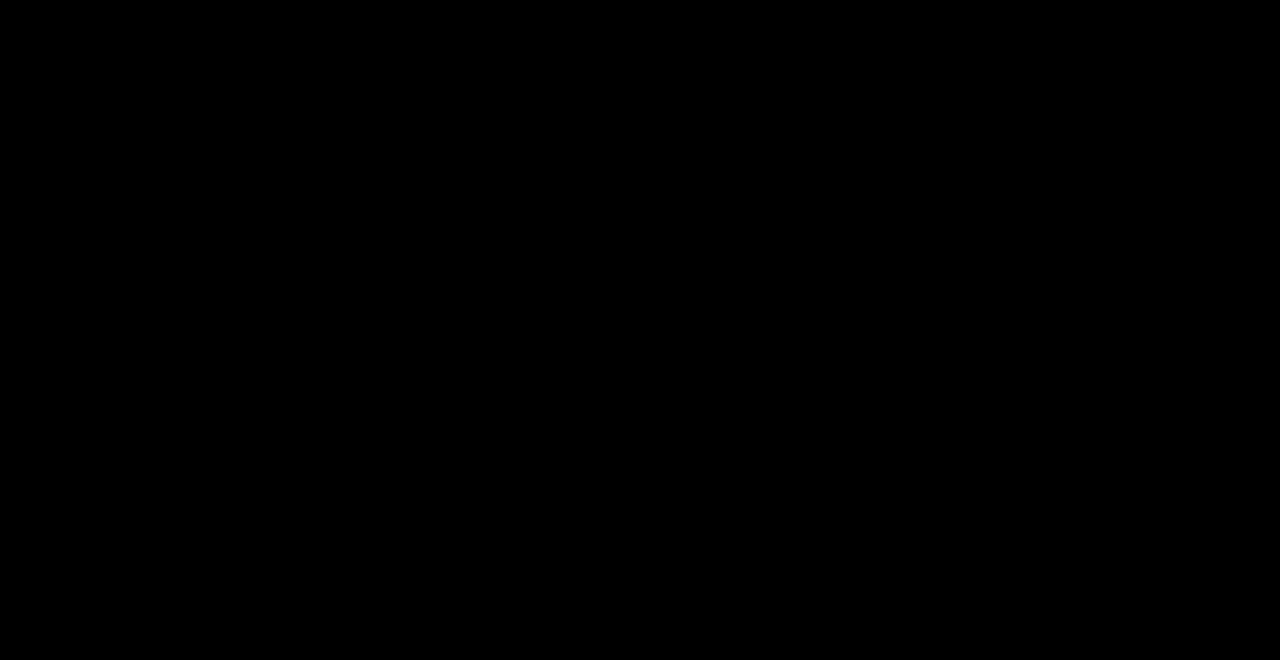
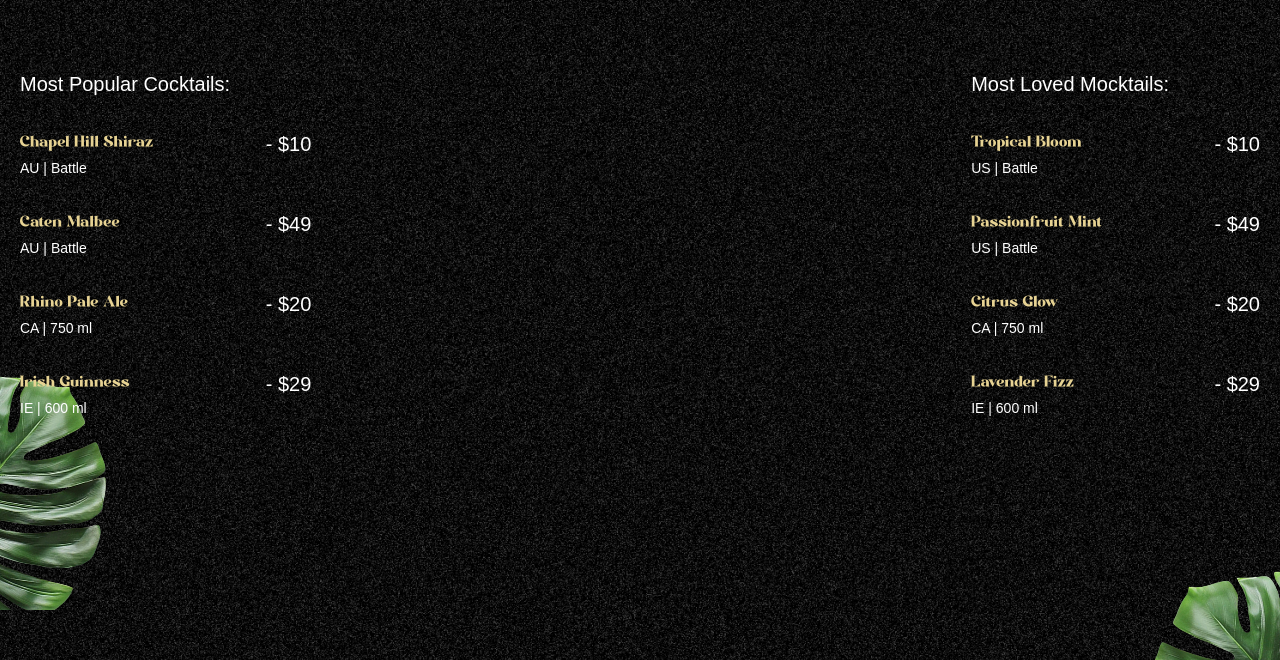
Before and after one commit to nikhil969rockss/mocktail-website, a React (Vite) app: page / in a window 1280 px wide. Shown: the part 890-1550 px from the top of the page. Built offline with nearby package versions, Linux system fonts and the light colour scheme.

Commit message:
implement cocktails section

```diff
--- a/src/App.jsx
+++ b/src/App.jsx
@@ -2,6 +2,7 @@
 import { ScrollTrigger, SplitText } from "gsap/all";
 import Navbar from "./components/Navbar";
 import Hero from "./components/Hero";
+import Cocktails from "./components/Cocktails";
 
 //GSAP plugins
 gsap.registerPlugin(ScrollTrigger, SplitText);
@@ -11,7 +12,7 @@
     <main>
       <Navbar />
       <Hero />
-      <div className="h-dvh bg-black"></div>
+      <Cocktails />
     </main>
   );
 };
--- /dev/null
+++ b/src/components/Cocktails.jsx
@@ -0,0 +1,77 @@
+import { useGSAP } from "@gsap/react";
+import { cocktailLists, mockTailLists } from "../constants";
+import gsap from "gsap";
+
+const Cocktails = () => {
+  useGSAP(() => {
+    const parallaxTimeline = gsap.timeline({
+      scrollTrigger: {
+        trigger: "#cocktails",
+        start: "top 30%",
+        end: "bottom 80%",
+        scrub: true,
+      },
+    });
+
+    parallaxTimeline
+      .from("#c-left-leaf", {
+        x: -100,
+        y: -100,
+      })
+      .from("#c-right-leaf", {
+        x: 100,
+        y: 100,
+      });
+  }, []);
+  return (
+    <section id="cocktails" className="noisy">
+      <img
+        src="/images/cocktail-left-leaf.png"
+        alt="left-leaf"
+        id="c-left-leaf"
+        className=""
+      />
+      <img
+        src="/images/cocktail-right-leaf.png"
+        alt="right-leaf"
+        id="c-right-leaf"
+        className=""
+      />
+      <div className="list">
+        <div className="popular">
+          <h2>Most Popular Cocktails:</h2>
+          <ul>
+            {cocktailLists.map(({ name, country, detail, price }) => (
+              <li key={name} className="">
+                <div className="md:me-28">
+                  <h3>{name}</h3>
+                  <p>
+                    {country} | {detail}
+                  </p>
+                </div>
+                <span>- {price}</span>
+              </li>
+            ))}
+          </ul>
+        </div>
+        <div className="loved">
+          <h2>Most Loved Mocktails:</h2>
+          <ul>
+            {mockTailLists.map(({ name, country, detail, price }) => (
+              <li key={name} className="">
+                <div className="me-28">
+                  <h3>{name}</h3>
+                  <p>
+                    {country} | {detail}
+                  </p>
+                </div>
+                <span>- {price}</span>
+              </li>
+            ))}
+          </ul>
+        </div>
+      </div>
+    </section>
+  );
+};
+export default Cocktails;
--- a/src/components/Hero.jsx
+++ b/src/components/Hero.jsx
@@ -43,7 +43,7 @@
       .to(".left-leaf", { y: -200 }, 0);
     // for video animation
     const startValue = isMobile ? "top 50%" : "center 60%";
-    const endValue = isMobile ? "120% top" : "bottom top";
+    const endValue = isMobile ? "150% top" : "bottom top";
 
     // video animation starts
 
```
